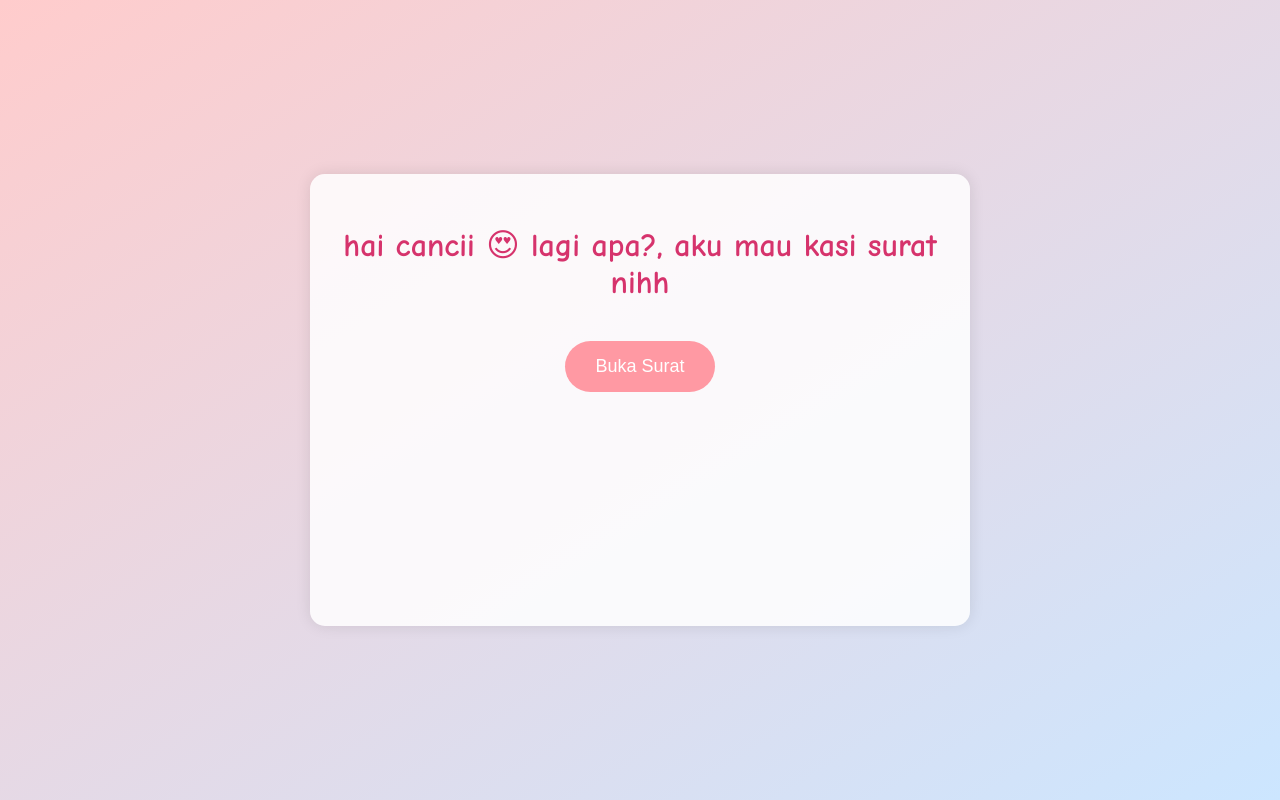
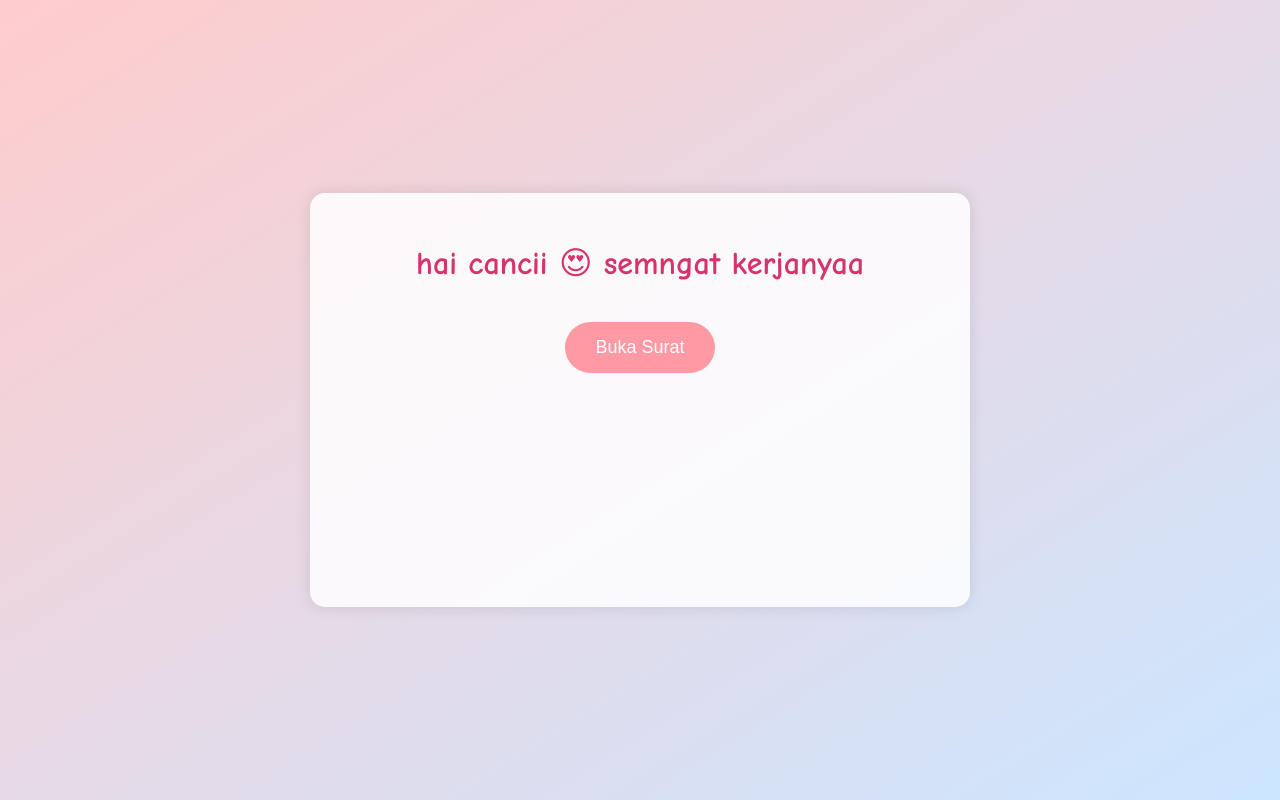
Before and after one commit to pandeputu2929/buat-sintyaa, a plain HTML site: page index.html in a window 1280 px wide. Drawn offline with Linux system fonts and the light colour scheme.

Commit message:
Update index.html

```diff
--- a/index.html
+++ b/index.html
@@ -10,7 +10,7 @@
 <body>
   <div class="container ">
     <!-- Pesan awal -->
-    <h1>hai cancii 😍 lagi apa?, aku mau kasi surat nihh</h1>
+    <h1>hai cancii 😍 semngat kerjanyaa</h1>
     <!-- Tombol untuk membuka surat -->
     <button id="openBtn">Buka Surat</button>
     <!-- Konten surat (tersembunyi awalnya) -->
```
